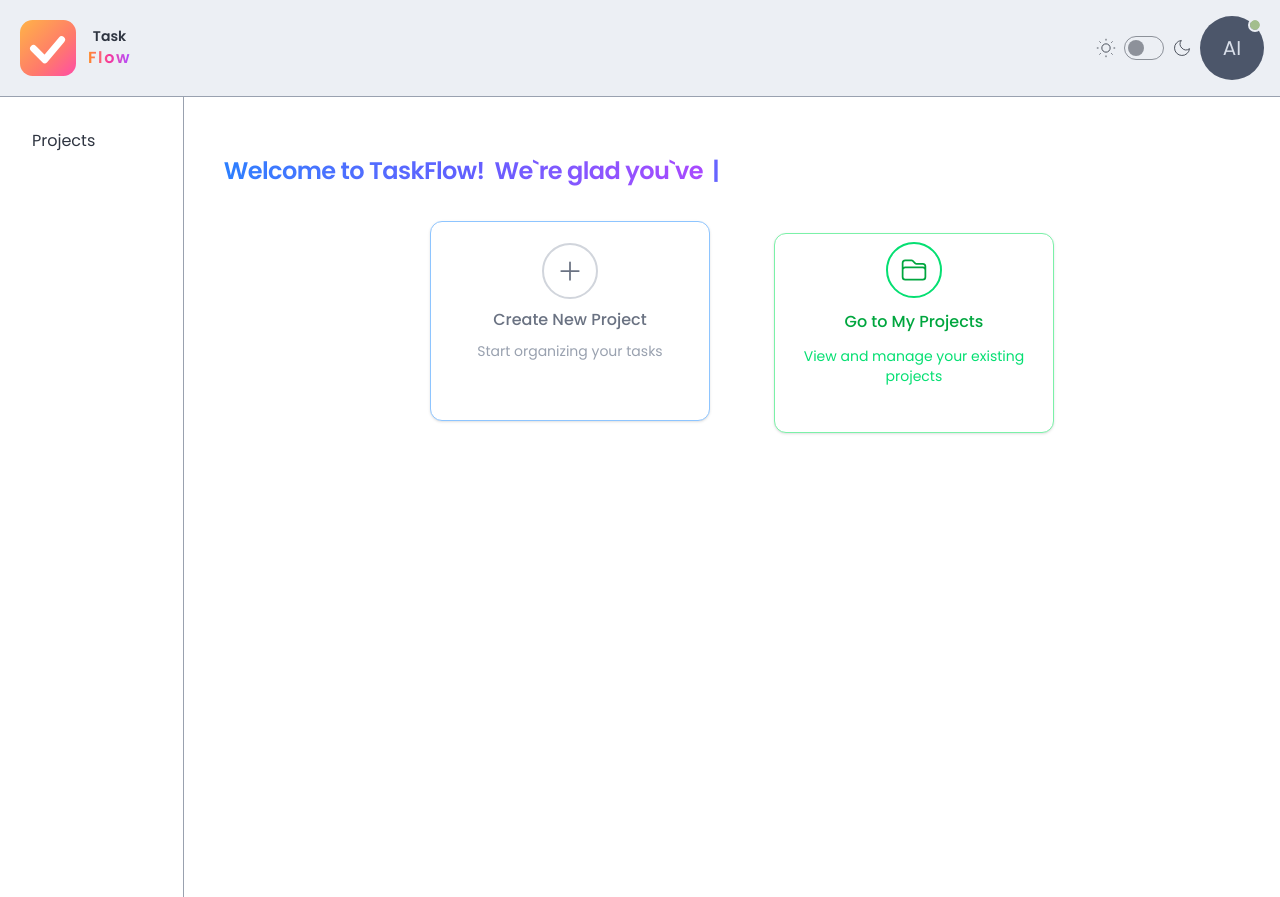
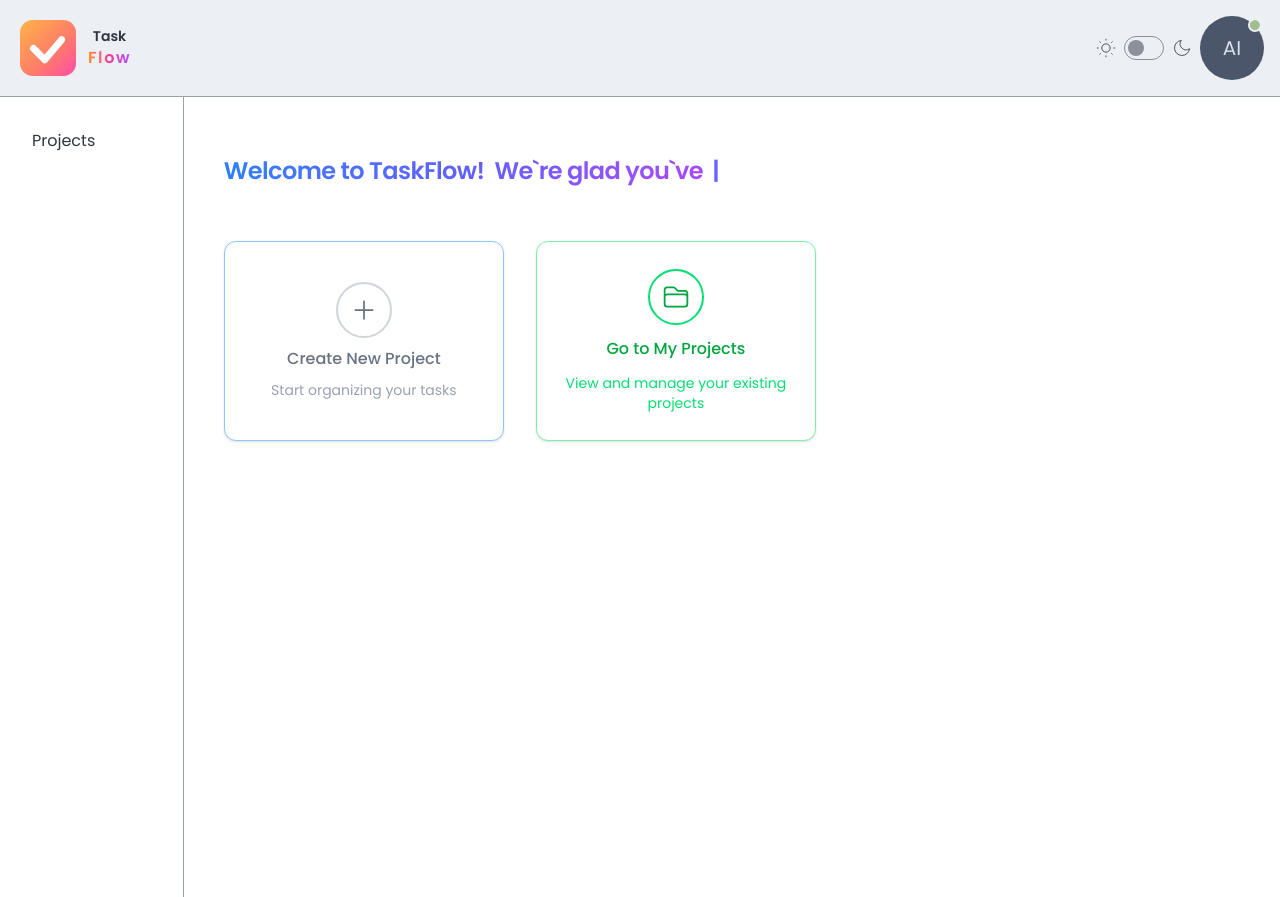
Before and after one commit to artem-ilchuk/TaskFlow, a React (Vite) app: page / in a window 1280 px wide. Built offline with nearby package versions, Linux system fonts and the light colour scheme.

Commit message:
feat:Added Cards components

```diff
--- a/src/components/Cards/CreateNewProjectCard.tsx
+++ b/src/components/Cards/CreateNewProjectCard.tsx
@@ -3,10 +3,7 @@ import { PlusIcon } from "@heroicons/react/24/outline";
 
 const CreateNewProjectCard = ({ onClick }: { onClick?: () => void }) => {
   return (
-    <button
-      onClick={onClick}
-      className="w-full text-left focus:outline-none pl-9"
-    >
+    <button onClick={onClick} className=" text-left focus:outline-none ">
       <Card
         className="
           h-50 w-70
@@ -17,6 +14,7 @@ const CreateNewProjectCard = ({ onClick }: { onClick?: () => void }) => {
           transition-all duration-200 ease-out
           hover:-translate-y-1
           hover:shadow-lg
+          flex flex-col items-center justify-center
         "
       >
         <Card.Body>
--- a/src/components/Cards/MyProjectsCard.tsx
+++ b/src/components/Cards/MyProjectsCard.tsx
@@ -4,10 +4,7 @@ import { FolderIcon } from "@heroicons/react/24/outline";
 
 const MyprojectsCard = () => {
   return (
-    <NavLink
-      to="/projects"
-      className="w-full text-left focus:outline-none pl-9"
-    >
+    <NavLink to="/projects" className=" text-left focus:outline-none ">
       <Card
         className="
           h-50 w-70
@@ -19,6 +16,7 @@ const MyprojectsCard = () => {
           hover:-translate-y-1
           hover:shadow-lg
           group
+          flex flex-col items-center justify-center
         "
       >
         <Card.Body>
--- a/src/components/Cards/ProjectCard.tsx
+++ b/src/components/Cards/ProjectCard.tsx
@@ -6,16 +6,24 @@ type ProjectCardProps = {
   description?: string;
   status?: string;
   deadline?: string;
+  img?: string;
   onclick?: () => void;
 };
 
 const ProjectCard = (props: ProjectCardProps) => {
-  const { id, title, description, status, deadline, onclick } = props;
+  const { id, title, description, status, deadline, img, onclick } = props;
   return (
     <div
       onClick={onclick}
       className="cursor-pointer p-4 border rounded-xl shadow-sm hover:shadow-md transition bg-white"
     >
+      {img && (
+        <img
+          src={img}
+          alt={title}
+          className="w-full h-40 object-cover rounded-md mb-3"
+        />
+      )}
       <h3 className="text-lg font-semibold pb-1">{title}</h3>
       {description && (
         <p className="text-gray-600 text-sm pb-2">{description}</p>
--- a/src/data/projectCards.ts
+++ b/src/data/projectCards.ts
@@ -4,20 +4,23 @@ const projects = [
     title: "Project Alpha",
     description: "Develop a new marketing strategy",
     status: "In Progress",
-    dueDate: "2025-12-31",
+    deadline: "2025-12-31",
+    img: "https://via.placeholder.com/400x160?text=Project+Alpha",
   },
   {
     id: 2,
     title: "Project Beta",
     description: "Launch the updated mobile app",
     status: "Completed",
-    dueDate: "2025-11-15",
+    deadline: "2025-11-15",
+    img: "https://via.placeholder.com/400x160?text=Project+Beta",
   },
   {
     id: 3,
     title: "Project Gamma",
     description: "Conduct competitive market analysis",
     status: "Planned",
-    dueDate: "2026-01-20",
+    deadline: "2026-01-20",
+    img: "https://via.placeholder.com/400x160?text=Project+Gamma",
   },
 ];
--- a/src/pages/DashBoardPage/DashBoardPage.tsx
+++ b/src/pages/DashBoardPage/DashBoardPage.tsx
@@ -3,11 +3,13 @@ import PadLayout from "../../components/Layout/PadLayout";
 import CreateNewProjectCard from "../../components/Cards/CreateNewProjectCard";
 import MyprojectsCard from "../../components/Cards/MyProjectsCard";
 import InlineLayout from "../../components/Layout/InlineLayout";
+import GridLayout from "../../components/Layout/GridLayout";
 
 const DashBoardPage = () => {
   return (
     <>
       <PadLayout padding={["m", "m", "m", "s"]}>
+        <GridLayout gap={"xl"}>
           <div className="min-h-14 ">
             <TextType
               className="
@@ -26,14 +28,15 @@ const DashBoardPage = () => {
             />
           </div>
 
-        <InlineLayout gap={"xxl"} justify="center" align="center">
-          <div className="flex-none">
+          <ul className="flex flex-row gap-8  pl-8 ">
+            <li>
               <CreateNewProjectCard />
-          </div>
-          <div className="flex-none">
+            </li>
+            <li>
               <MyprojectsCard />
-          </div>
-        </InlineLayout>
+            </li>
+          </ul>
+        </GridLayout>
       </PadLayout>
     </>
   );
```
Lines whose indentation alone changed are shown as unchanged.
